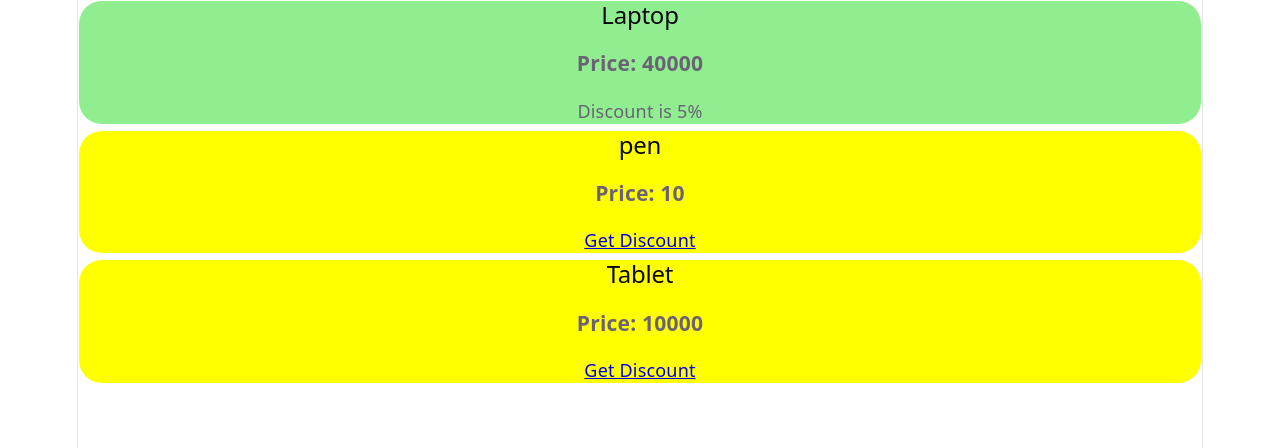
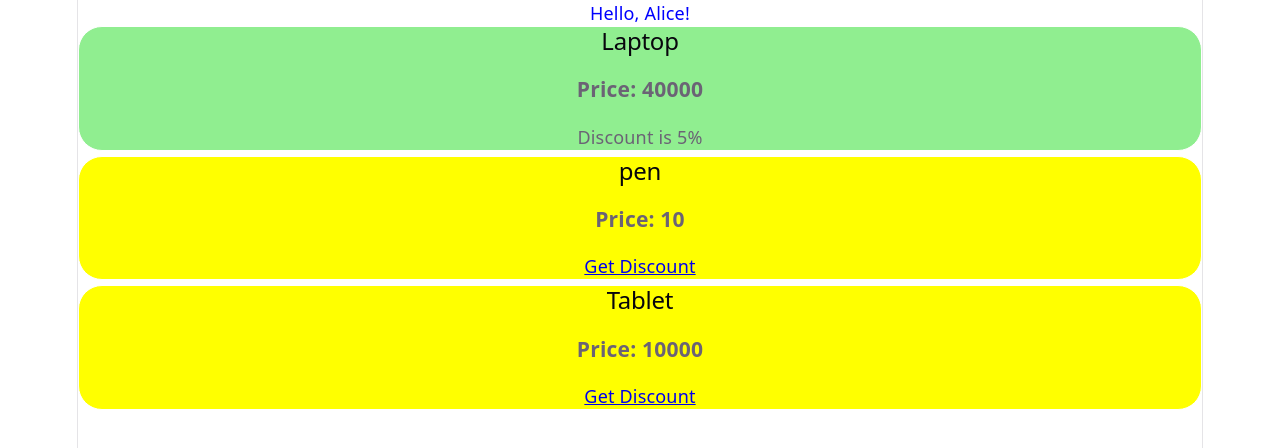
Before and after one commit to mayurigade-hub/revising-react, a React (Vite) app: page / in a window 1280 px wide. Shown: the top 448 px of the page. Built offline with nearby package versions, Linux system fonts and the light colour scheme.

Commit message:
small activity

```diff
--- a/src/App.jsx
+++ b/src/App.jsx
@@ -1,5 +1,6 @@
 import './App.css'
 import ProductTab from './ProductTab.jsx'
+import Msg from './msg.jsx'
 // import Title from './Title.jsx'
 // import Description from './description.jsx'
 
@@ -9,6 +10,7 @@ import ProductTab from './ProductTab.jsx'
 function App() {
   return (
     <>
+      <Msg userName="Alice" textColor="blue" />
       <ProductTab />
       {/* rendering title component */}
       {/* <Title />   */}
--- /dev/null
+++ b/src/msg.jsx
@@ -0,0 +1,9 @@
+function Msg ({userName, textColor}) {
+    return (
+        <div>
+            <p style={{ color: textColor }}>Hello, {userName}!</p>
+        </div>
+    )
+}
+
+export default Msg;
```
